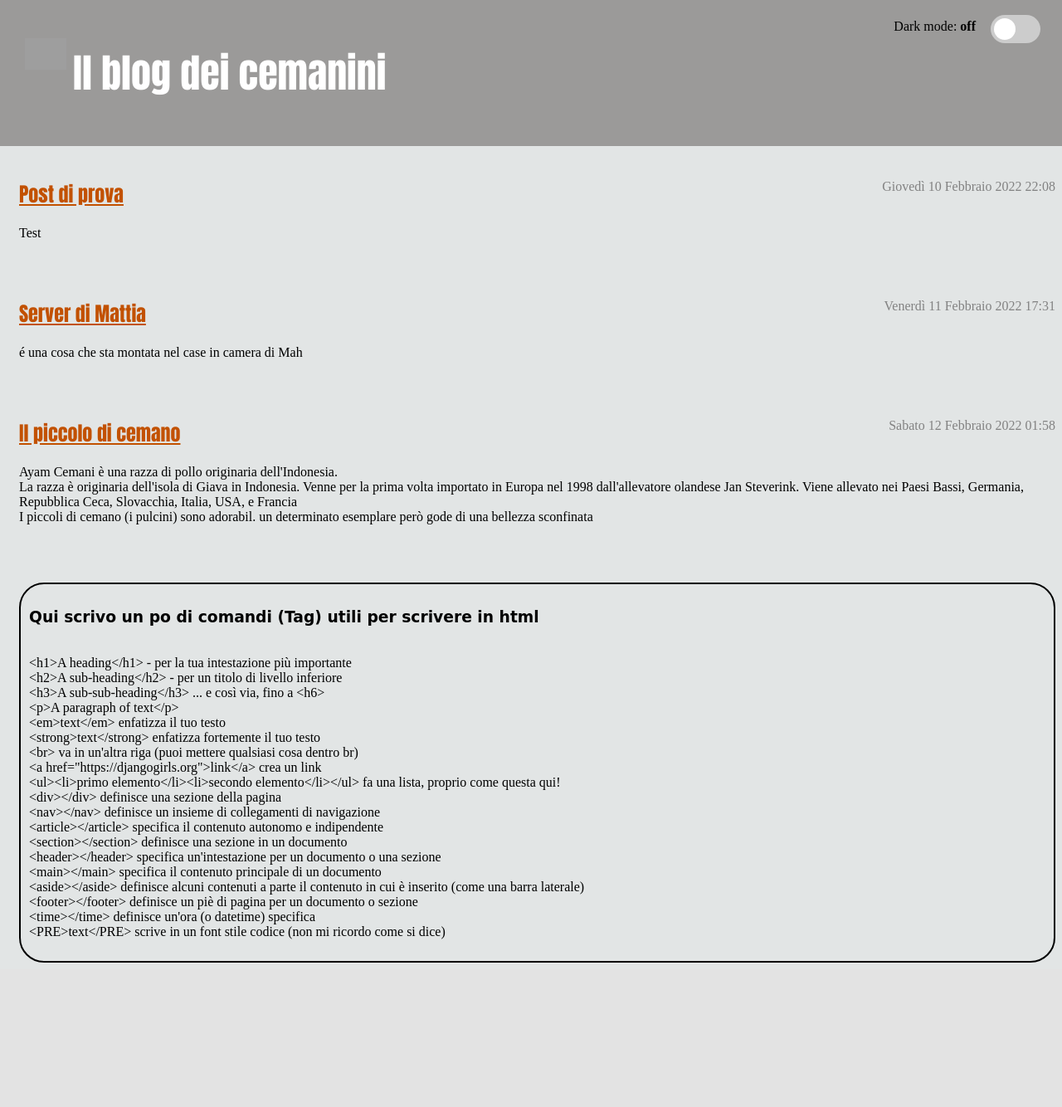
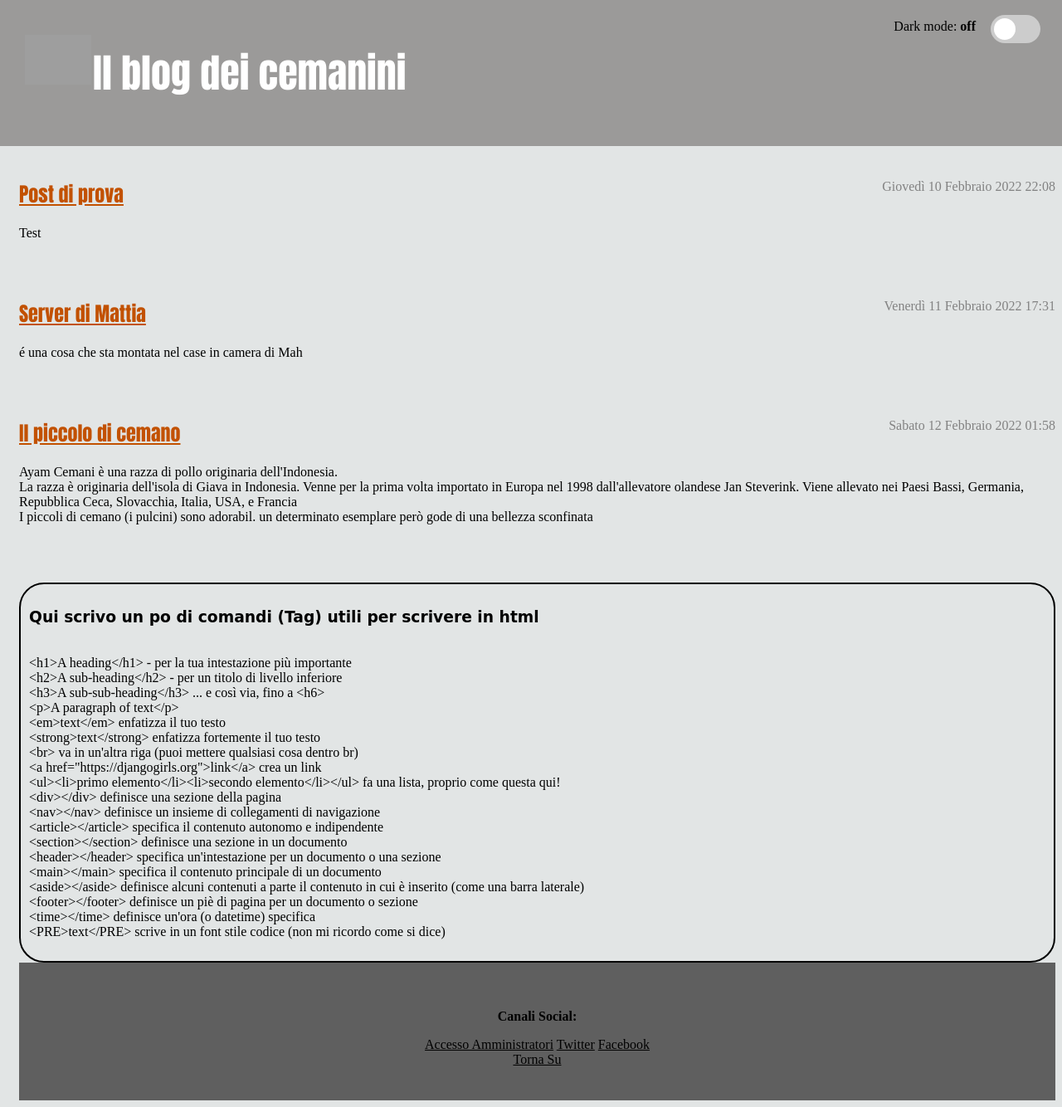
Before and after one commit to redital/BlogDeiCemanini, a Django app: page / in a window 1280 px wide. Shown: the whole page at 83% size. Before the commit the page ends 1160 px from the top, so only its background shows below. Run offline with Django 4.2, Linux system fonts and the light colour scheme; data comes from the database, SQL or seed files in the repository; both versions use the stored data as it was after the commit; parts of the project's set-up code (start-up, migrations or seed data) failed here and were passed over; grey boxes are pictures that could not be loaded.

Commit message:
Aggiunta footer

```diff
--- a/mysite/blog/static/css/blog.css
+++ b/mysite/blog/static/css/blog.css
@@ -34,12 +34,16 @@ body {
     text-decoration: none;
 }
 .page-header > .titolone .logo {
-  padding-top: 26px;
+  padding-top: 22px;
   margin-left: -10px;
-  margin-right: 8px;
+  margin-right: 2px;
 }
 
-
+footer{
+  padding: 40px;
+  background-color: #5f5f5f;
+  text-align: center;
+}
 
 h3,
 h4 {
--- a/mysite/blog/static/css/dark_mode.css
+++ b/mysite/blog/static/css/dark_mode.css
@@ -1,3 +1,7 @@
 html{
     background-color: #5f5f5f;
 }
+
+footer a{
+    color: #FFFFFF;
+}
--- a/mysite/blog/static/css/light_mode.css
+++ b/mysite/blog/static/css/light_mode.css
@@ -1,3 +1,7 @@
 html{
     background-color: #e2e5e5;
 }
+
+footer a{
+    color: #000000;
+}
--- a/mysite/blog/templates/blog/post_list.html
+++ b/mysite/blog/templates/blog/post_list.html
@@ -42,7 +42,7 @@
             <div class="titolone">
                 <div style="float: left;" class="logo">
                     <a href="/">
-                        <img width="50px" src="\static\LogoBlog.svg" />
+                        <img width="80px" src="\static\LogoBlog.svg" />
                     </a>
                 </div>
                 <div style="float: left;">
@@ -97,5 +97,16 @@
         </p>
         </div>
 
+        <footer>
+            <div class="container-fluid">
+                <p style="font-weight:bold">Canali Social:</p>
+                <a href="/admin"><span class="glyphicon glyphicon-thumbs-up"></span>Accesso Amministratori</a>
+                <a href=""><span class="glyphicon glyphicon-thumbs-up"></span>Twitter</a>
+                <a href=""><span class="glyphicon glyphicon-thumbs-up"></span>Facebook</a>
+                <br>
+                <a href="#">Torna Su</a><br>
+            </div>
+        </footer>
+
     </body>
 </html>
--- a/mysite/mysite/settings.py
+++ b/mysite/mysite/settings.py
@@ -26,7 +26,7 @@ SECRET_KEY = 'django-insecure-foa+5ip%%!42lr1=4-wc#3atxcrv%7#*)i15%o_hf9(up36uv@
 # SECURITY WARNING: don't run with debug turned on in production!
 DEBUG = True
 
-ALLOWED_HOSTS = ['127.0.0.1', '.pythonanywhere.com']
+ALLOWED_HOSTS = ['*']
 
 
 # Application definition
```
Also changed, not shown: mysite/blog/static/LogoBlog.svg, mysite/db.sqlite3.
